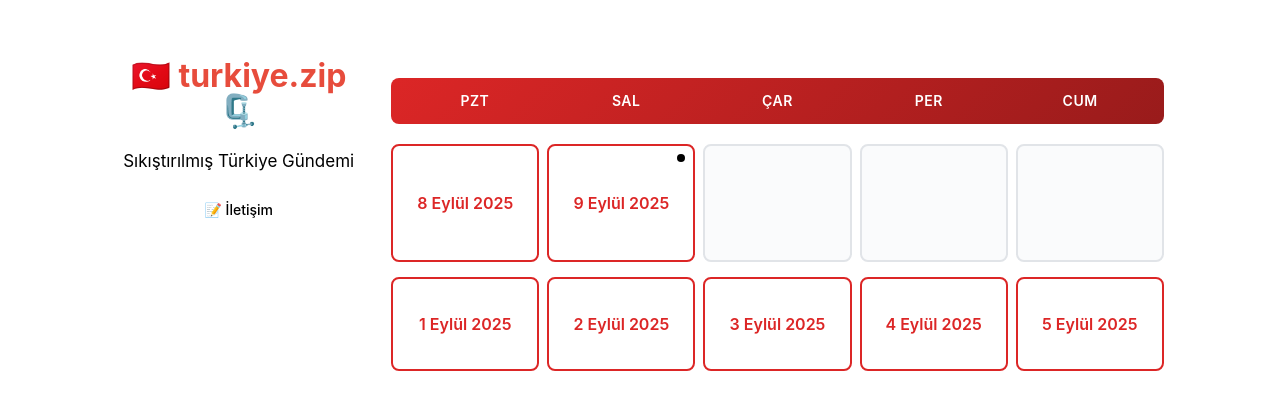
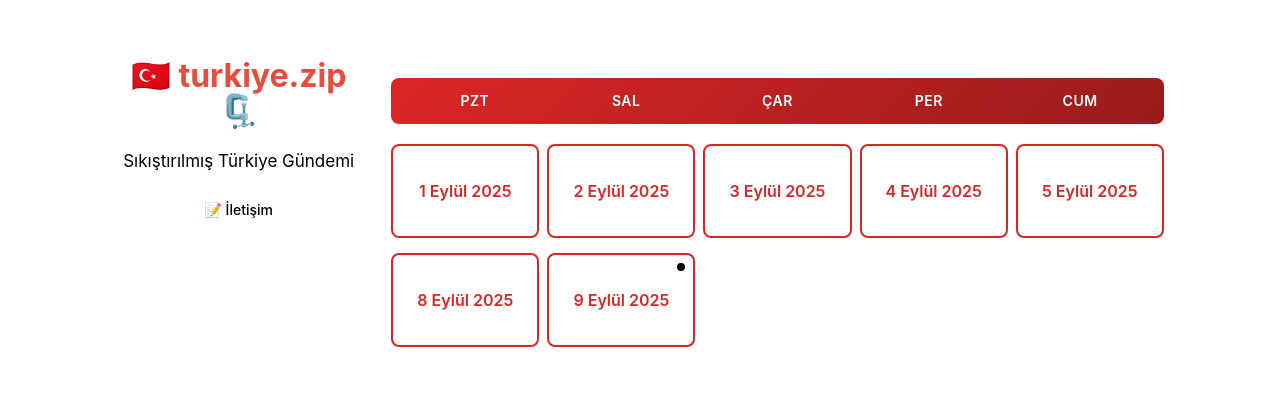
Before and after one commit to armish/turkiye.zip, a Jekyll site: the page built from index.md, in a window 1280 px wide. Shown: the top 410 px of the page. Built offline with Jekyll 4.4.1, drawn with Linux system fonts in a browser that asks for light colours; part of the change alters nothing that is shown.

Commit message:
Reverse the ordering of the weeks back to normal

```diff
--- a/index.md
+++ b/index.md
@@ -35,7 +35,7 @@ title: Anasayfa
   }
 
   .day-cell {
-    min-height: 90px;
+    height: 90px;
     border: 2px solid #e1e4e8;
     border-radius: 8px;
     padding: 12px;
@@ -74,6 +74,7 @@ title: Anasayfa
   .day-cell.empty {
     background: transparent;
     border: none;
+    height: 90px;
   }
 
   .day-content {
@@ -211,7 +212,7 @@ document.addEventListener('DOMContentLoaded', function() {
           </div>`;
         hasPostsInWeek = true;
       } else {
-        weekHtml += '<div class="day-cell"></div>';
+        weekHtml += '<div class="day-cell empty"></div>';
       }
     }
 
@@ -223,10 +224,7 @@ document.addEventListener('DOMContentLoaded', function() {
     currentDate.setDate(currentDate.getDate() + 7);
   }
 
-  // Reverse the weeks array to show most recent first
-  allWeeks.reverse();
-
-  // Add all weeks to the calendar
+  // Add all weeks to the calendar in chronological order
   calendarContent.innerHTML = allWeeks.join('');
 });
 </script>
```
